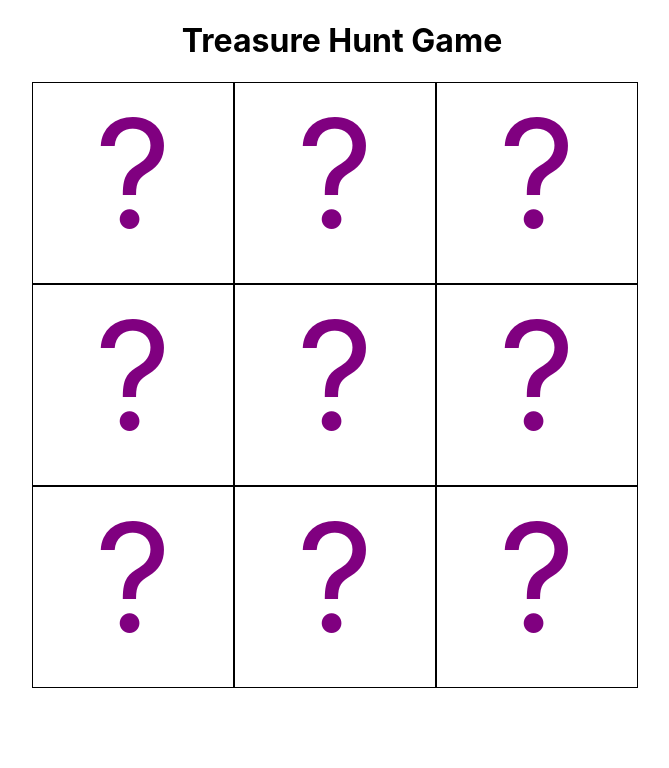
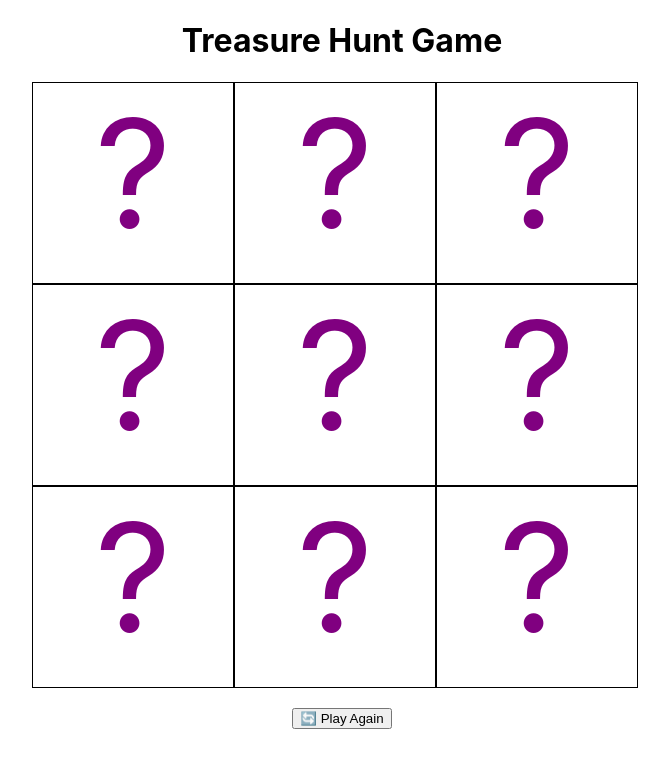
Before and after one commit to learn-academy-2023-golf/treasurehunt-patsysaurer, a React (Create React App) app: page / in a window 1280 px wide. Shown: the top 768 px of the page, without its empty margins (298-967 px from the left). Built offline with nearby package versions, Linux system fonts and the light colour scheme.

Commit message:
added restart btn, still need to fix

```diff
--- a/src/App.css
+++ b/src/App.css
@@ -17,3 +17,9 @@ h1 {
   width: 620px;
   margin: auto;
 }
+
+button {
+  margin: auto;
+  text-align: center;
+  margin-top: 20px;
+}
--- a/src/App.js
+++ b/src/App.js
@@ -1,6 +1,7 @@
 import React, { useState } from "react"
 import Square from './components/Square'
 import "./App.css"
+
 
 const App = () => {
   const [board, setBoard] = useState([
@@ -14,6 +15,10 @@ const App = () => {
     "?",
     "?"
   ])
+
+  const restartGame = () => {
+    setBoard(board)
+  }
 
   const [treasureLocation,
   setTreasureLocation] = useState(Math.floor(Math.random() * board.length))
@@ -66,6 +71,7 @@ const App = () => {
            />
           )
         })}
+        <button onClick={restartGame}> 🔄 Play Again</button>
       </div>
     </>
   )
```
Also changed, not shown: 1 other file (tests, documents, lock files or other folders).
